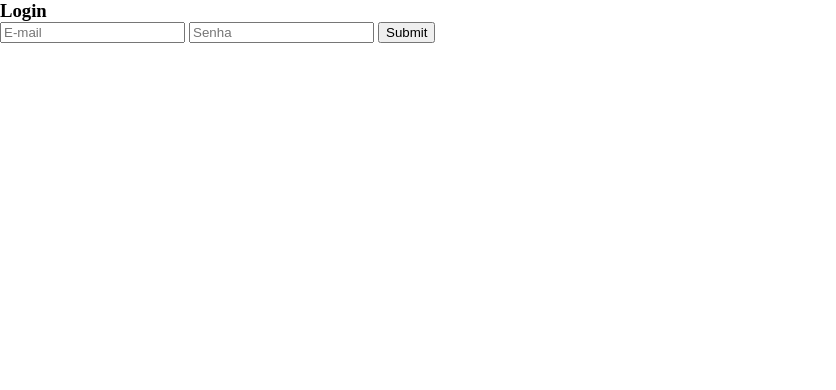
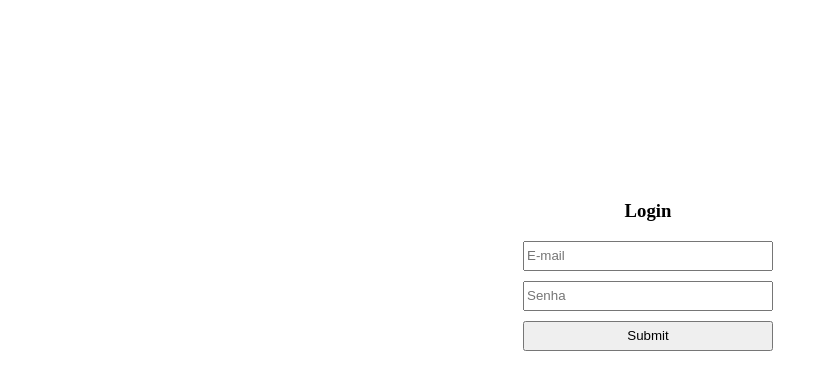
Before and after one commit to avilacamilla/login-page-validation, a plain HTML site: page index.html in a window 1280 px wide. Shown: the whole page, without its empty margins (0-836 px from the left). Drawn offline with Linux system fonts and the light colour scheme.

Commit message:
Iniciando estilização dos inputs

```diff
--- a/assets/css/style.css
+++ b/assets/css/style.css
@@ -1,4 +1,21 @@
 * {
-    margin: 0;
     box-sizing: border-box;
 }
+
+body {
+    width: 100%;
+    height: 100%;
+}
+
+form {
+    width: 300px;
+    margin: 200px auto;
+    text-align: center;
+}
+
+input {
+    display: block;
+    margin: 10px auto;
+    width: 250px;
+    height: 30px;
+}
```
